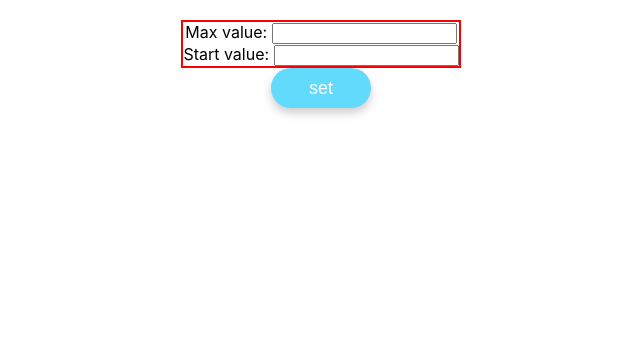
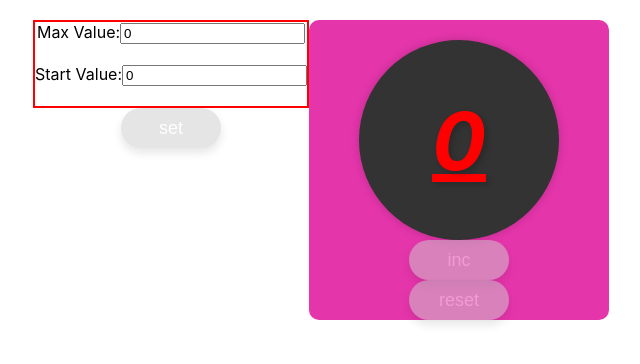
Before and after one commit to Maximkalenkovich/Counter, a React (Create React App) app: page / in a window 1280 px wide. Shown: the top 364 px of the page, without its empty margins (319-959 px from the left). Built offline with nearby package versions, Linux system fonts and the light colour scheme.

Commit message:
new style and setting counter

```diff
--- a/src/App.tsx
+++ b/src/App.tsx
@@ -1,13 +1,29 @@
-import React from 'react';
+import React, { useState } from 'react';
 import './App.css';
-import {Table} from "./components/table/Table";
+import { Counter } from "./components/counter/Counter";
+import { SettingTable } from "./components/setting/settingTable/SettingTable";
 
-import {SettingTable} from "./components/setting/settingTable/SettingTable";
+
+export type SettingTableType = {
+    minValueProps: number
+    maxValueProps: number
+    onSettingsChange: (newMin: number, newMax: number) => void;
+}
 
 function App() {
+
+    const [minValue, setMinValue] = useState(0);
+    const [maxValue, setMaxValue] = useState(0);
+
+    const handleSettingsChange = (newMin: number, newMax: number) => {
+        setMinValue(newMin);
+        setMaxValue(newMax);
+    };
+
     return (
         <div className="App">
-  <SettingTable />
+            <SettingTable minValueProps={minValue} maxValueProps={maxValue} onSettingsChange={handleSettingsChange} />
+            <Counter minValueProps={minValue} maxValueProps={maxValue}  />
         </div>
     );
 }
--- /dev/null
+++ b/src/components/counter/Counter.tsx
@@ -0,0 +1,41 @@
+import React, {useState} from "react";
+import {Button} from "../button/Button";
+import st from './Counter.module.css'
+
+
+
+export const Counter: React.FC<{ minValueProps: number; maxValueProps: number }> = ({
+                                                                                        minValueProps,
+                                                                                        maxValueProps,
+                                                                                    }) => {
+    const defaultValue = 1;
+    const [count, setCount] = useState(minValueProps);
+
+    const increment = () => {
+        if (count < maxValueProps) {
+            setCount(count + defaultValue);
+        }
+    };
+
+    const reset = () => {
+        setCount(minValueProps);
+    };
+
+    return (
+        <div className={st.counter}>
+            <div className={st.table}>
+                <h1 className={count === maxValueProps ? st.red : ""}>{count}</h1>
+            </div>
+            <Button
+                name="inc"
+                onClick={increment}
+                disabled={count === maxValueProps}
+            />
+            <Button
+                name="reset"
+                onClick={reset}
+                disabled={count === minValueProps}
+            />
+        </div>
+    );
+};
--- a/src/components/setting/input/Input.tsx
+++ /dev/null
@@ -1,8 +0,0 @@
-
-
-
-   export const SettingInput = () =>{
-    return(
-        <input type="number"/>
-    )
-   }
--- a/src/components/setting/settingTable/SettingTable.tsx
+++ b/src/components/setting/settingTable/SettingTable.tsx
@@ -1,18 +1,41 @@
-import {SettingInput} from "../input/Input";
 import {Button} from "../../button/Button";
 import s from './SettingTable.module.css'
+import {ChangeEvent, useState} from "react";
+import {SettingTableType} from "../../../App";
 
 
+export const SettingTable: React.FC<SettingTableType> = ({minValueProps, maxValueProps, onSettingsChange}) => {
+    const [min, setMin] = useState(minValueProps)
+    const [max, setMax] = useState(maxValueProps)
 
-export const SettingTable = () =>{
-    return(
+    const handleMinChange = (event: React.ChangeEvent<HTMLInputElement>) => {
+        setMin(parseInt(event.target.value));
+    };
+
+    const handleMaxChange = (event: React.ChangeEvent<HTMLInputElement>) => {
+        setMax(Number(event.target.value));
+    };
+
+    const handleApplySettings = () => {
+        onSettingsChange(min, max);
+    };
+
+    return (
         <div>
             <div className={s.table}>
-                <span className={s.maxvalue}> Max value:  <SettingInput /></span>
-                <span className={s.startvalue}>Start value: <SettingInput /></span>
+                <label>
+                    Max Value:
+                    <input type="number" value={max} onChange={handleMaxChange}/>
 
+                </label>
+                <br/>
+                <label>
+                    Start Value:
+                    <input  type="number" value={min} onChange={handleMinChange}/>
+                </label>
+                <br/>
             </div>
-          <Button name={'set'} onClick={()=>{}} />
+            <Button name={'set'} onClick={handleApplySettings} disabled={min<1 && max<1}/>
 
         </div>
     )
```
Also changed, not shown: src/components/table/Table.tsx (deleted, +0 -42 lines), src/components/counter/Counter.module.css (renamed from src/components/table/Table.module.css).
